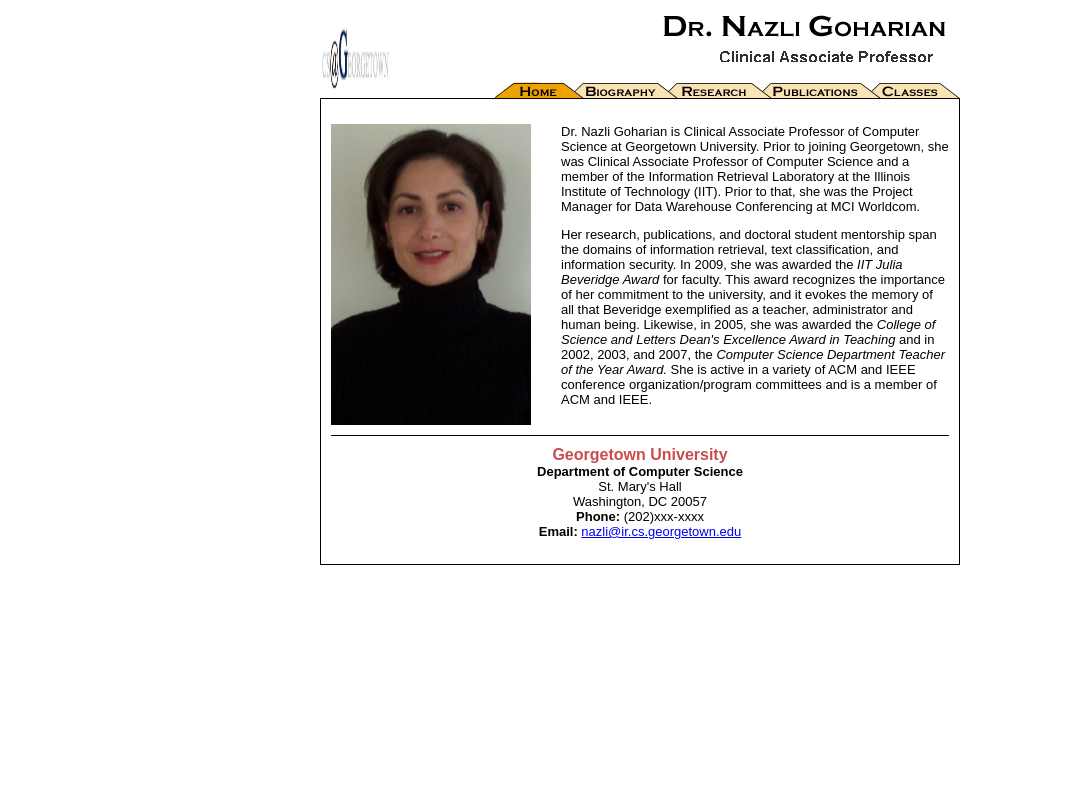
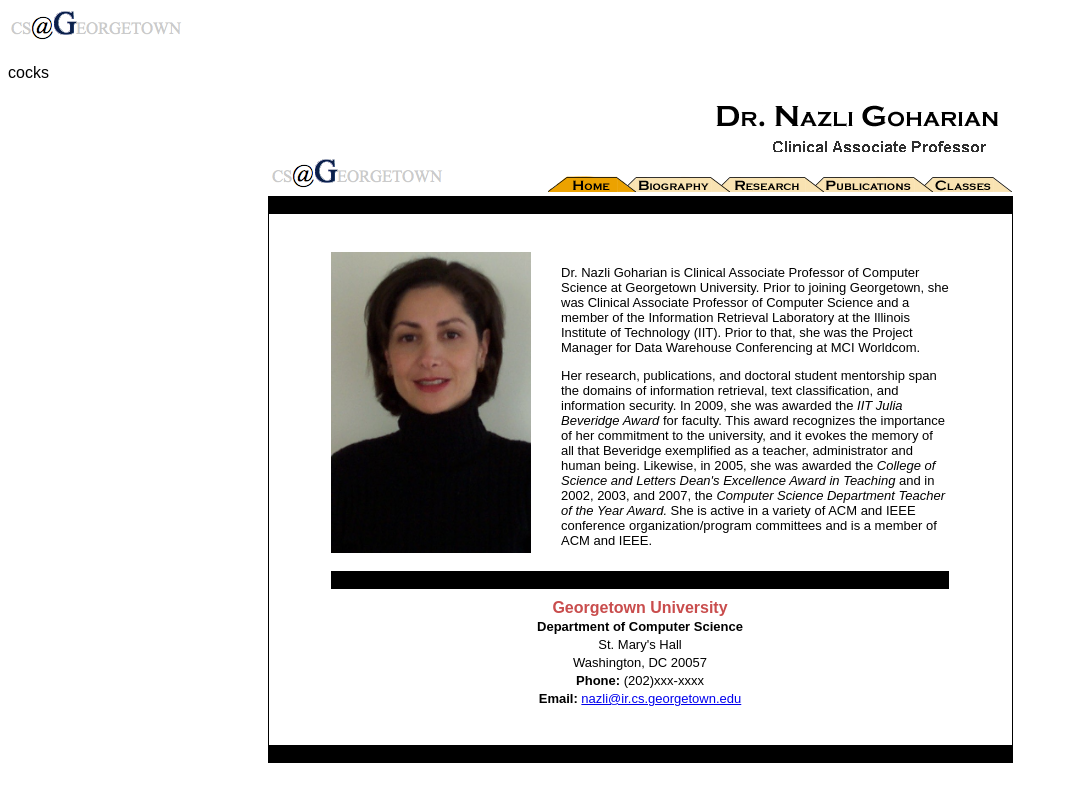
Before and after one commit to wwwjscom/Nazli-s-G, a plain HTML site: page index.html in a window 1280 px wide. Shown: the whole page, without its empty margins (0-1068 px from the left). Drawn offline with Linux system fonts and the light colour scheme.

Commit message:
crazyness going on here

```diff
--- a/index.html
+++ b/index.html
@@ -1,14 +1,25 @@
-<HTML>
+<!DOCTYPE html PUBLIC "-//W3C//DTD XHTML 1.0 Strict//EN"
+	"http://www.w3.org/TR/xhtml1/DTD/xhtml1-strict.dtd">
+<html xmlns="http://www.w3.org/1999/xhtml" xml:lang="en" lang="en">
 <HEAD>
+	<link href="style.css" media="all" rel="stylesheet" type="text/css" />
   <TITLE>Dr. Nazli Goharian - Home</TITLE>
 </HEAD>
 
-<BODY BGCOLOR = "#FFFFFF">
+<BODY>
+
+	<div class="wrapper">
+		<img class="g-cs" SRC="images/g-cs.png">
+		<p>cocks</p>
+	</div>
+
+
+
 
 <TABLE BORDER = "0" CELLSPACING = "0" CELLPADDING = "0" ALIGN = "CENTER" WIDTH = "640">
   <TR>
     <TD WIDTH = "1"><IMG SRC = "./images/spacer.gif" WIDTH = "1" HEIGHT = "20"></TD>
-    <TD VALIGN = "BOTTOM"><IMG class="g-cs" SRC = "./images/g-cs.png" WIDTH = "70" HEIGHT = "75" ALT = "IR Lab Logo"></TD>
+    <TD VALIGN = "BOTTOM"><IMG class="g-cs" SRC = "./images/g-cs.png"></TD>
     <TD><IMG SRC = "./images/spacer.gif" WIDTH = "100" HEIGHT = "1"></TD>
     <TD VALIGN = "BOTTOM" ALIGN = "right">
 	<TABLE BORDER = "0" CELLSPACING = "0" CELLPADDING = "0" WIDTH = "400">
--- a/style.css
+++ b/style.css
@@ -1,4 +1,13 @@
+.wrapper
+{
+	width 			: 640;
+	margin-left		: auto;
+	margin-right		: auto;
+	font-size 		: 1em;
+	font-family 		: Arial,Helvetica,Garuda,sans-serif;
+}
+
 img .g-cs
 {
-	float 				: left;
+	float 			: left;
 }
```
